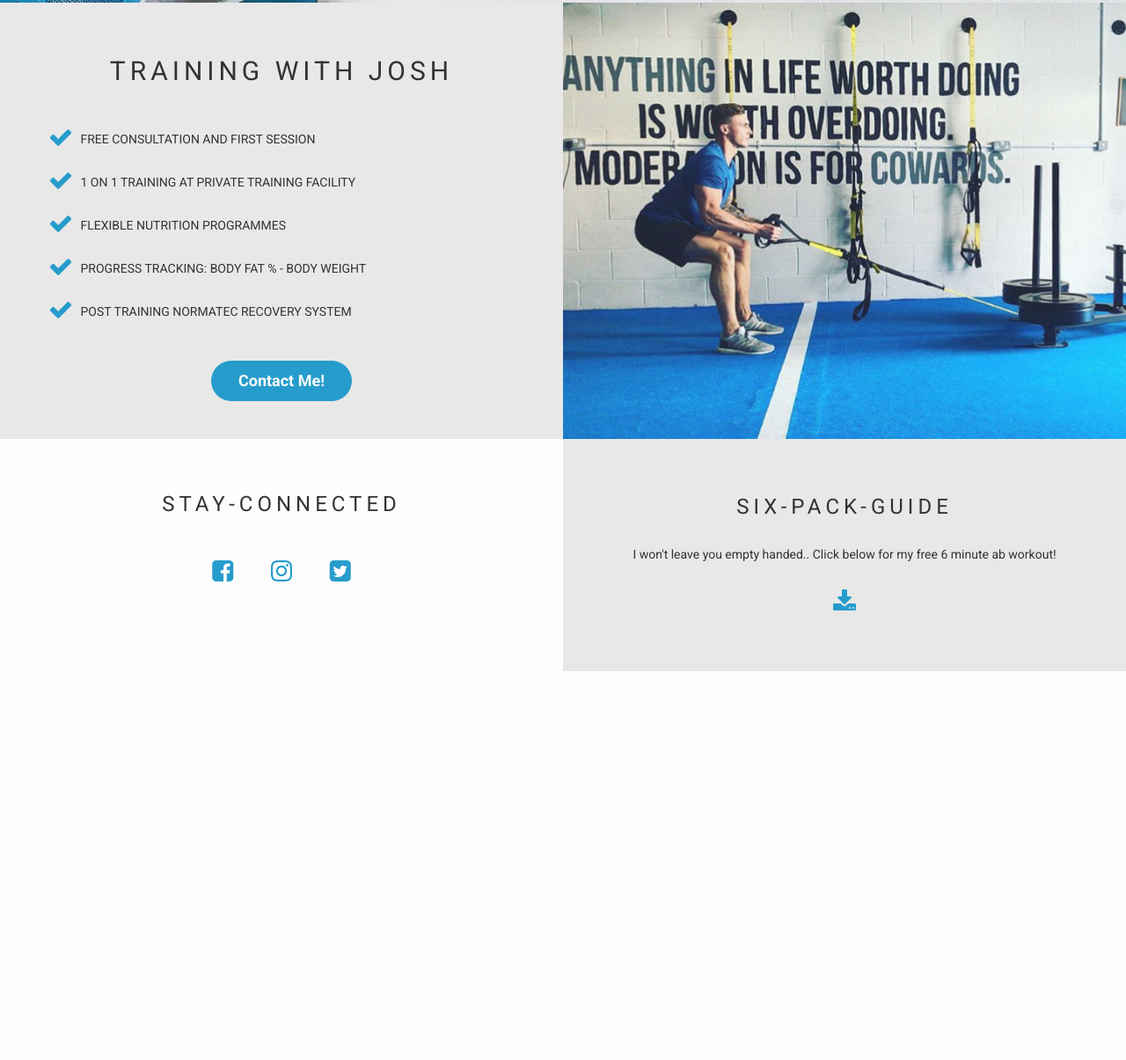
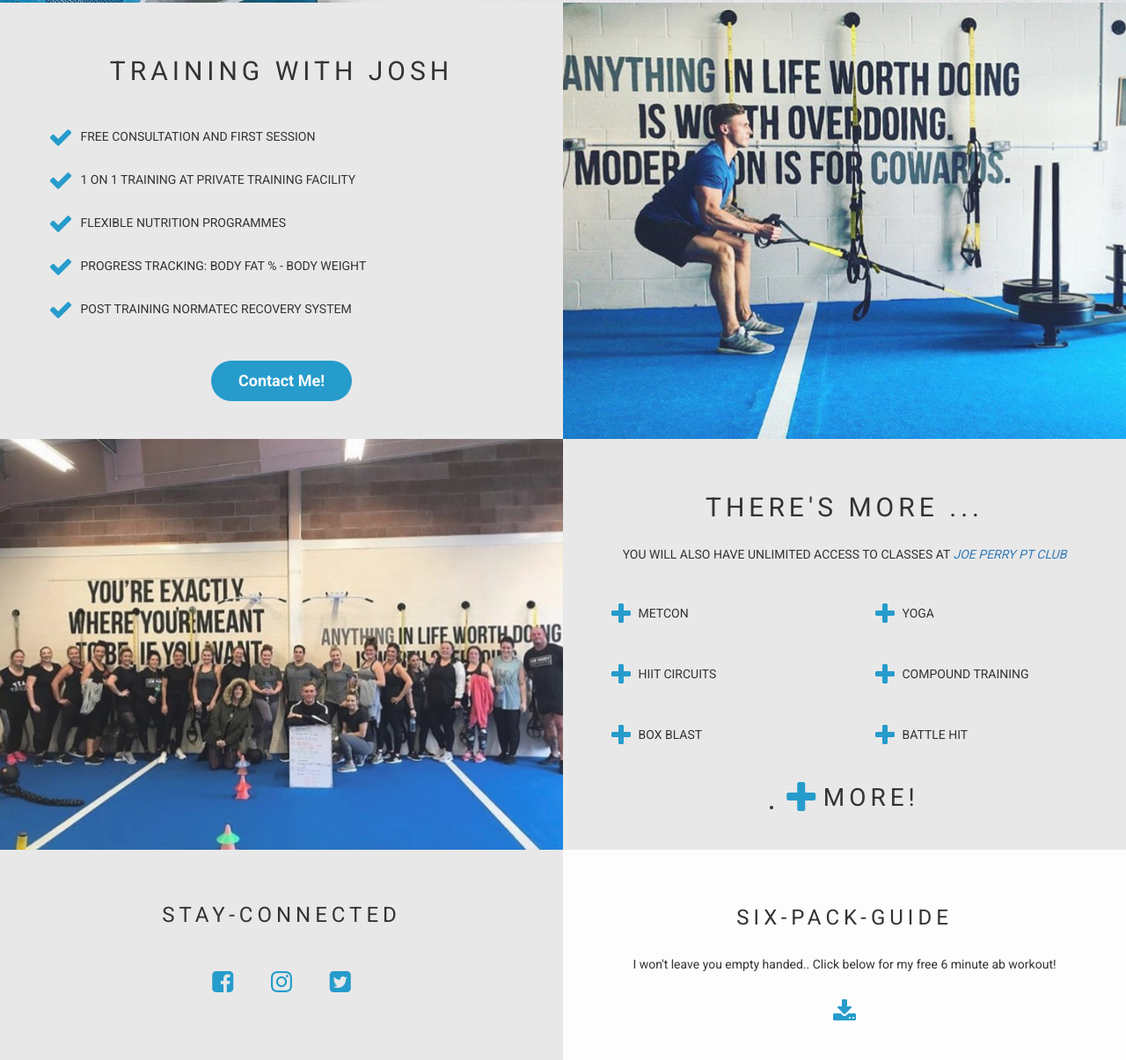
Before and after one commit to alexmortali/jj-fitness, a plain HTML site: page index.html in a window 1280 px wide. Shown: the part 2231-3436 px from the top of the page at 88% size. Before the commit the page ends 2994 px from the top, so only its background shows below. Drawn offline with nearby package versions, Linux system fonts and the light colour scheme.

Commit message:
extended training section with classes

```diff
--- a/assets/css/style.css
+++ b/assets/css/style.css
@@ -190,7 +190,7 @@ h2 {
 }
 
 .training-row {
-    padding-bottom: 28px;
+    /*padding-bottom: 28px;*/
 }
 
 .training-row h2 {
@@ -207,8 +207,7 @@ h2 {
 .list-section h4 {
     display: inline;
     font-size: 1em;
-    position: relative;
-    bottom: 3px;
+    vertical-align: super;
     font-weight: 400;
 }
 
@@ -216,6 +215,40 @@ h2 {
     font-size: 2em;
     color: #269ccc;
     margin-right: 5px;
+}
+
+.training-bottom-element {
+    padding-bottom: 30px;
+}
+
+.class-info {
+    font-weight: 400;
+    text-transform: uppercase;
+    margin-top: 30px;
+    margin-bottom: -10px;
+}
+
+#class-link {
+    font-style: italic;
+}
+
+.class-row {
+    padding-top: 10px;
+    padding-bottom: 10px;
+}
+
+#more-icon {
+    color: #269ccc;
+    font-size: 3em;
+    margin-right: 5px;
+}
+
+#more-text {
+    font-size: 2em;
+    display: inline;
+    vertical-align: super;
+    font-weight: 400;
+    letter-spacing: 5px;
 }
 
 .image-section {
@@ -364,6 +397,15 @@ h2 {
     .list-section {
         margin-left: 0;
     }
+
+    .stay-connected {
+        background-color: rgba(211, 211, 211, 0.5);
+    }
+
+    .download-guide {
+        background-color: #fdfdfd;
+        padding-bottom: 0;
+    }
 }
 
 @media (min-width: 1025px) {
--- a/index.html
+++ b/index.html
@@ -27,7 +27,8 @@
                 <li><a href="#nav-client">Clients</a></li>
                 <li><a href="#nav-training">Training</a></li>
                 <li><button class="btn nav-contact-button" data-toggle='modal' data-target='#contactModal'>Contact</button></li>
-                <li><a href="assets/six-pack-guide/6-pack-guide.pdf" target="_blank">6 Pack Guide</a></span></li>
+                <li><a href="assets/six-pack-guide/6-pack-guide.pdf" target="_blank">6 Pack Guide</a></span>
+                </li>
             </ul>
         </div>
     </nav>
@@ -104,19 +105,19 @@
                     <h4>Free consultation and first session</h4>
                 </li>
                 <li><i class="fa fa-check list-icon"></i>
-                    <h4>1 on 1 training at private training facility</h4>
+                    <h4>1 on 1 training at private <span class="hidden-xs">training</span> facility</h4>
                 </li>
                 <li><i class="fa fa-check list-icon"></i>
                     <h4>Flexible nutrition programmes</h4>
                 </li>
                 <li><i class="fa fa-check list-icon"></i>
-                    <h4>Progress tracking: Body fat % - Body weight</h4>
+                    <h4>Progress tracking: Body fat %<span class="hidden-xs"> - Body weight</span></h4>
                 </li>
                 <li><i class="fa fa-check list-icon"></i>
-                    <h4>Post training Normatec recovery system</h4>
+                    <h4><span class="hidden-xs">Post training </span>Normatec recovery system</h4>
                 </li>
             </ul>
-            <div class="training-button text-center">
+            <div class="training-button text-center training-bottom-element">
                 <p><button class="btn btn-lg btn--contact" data-toggle='modal' data-target='#contactModal'>Contact Me!</button></p>
             </div>
         </div>
@@ -125,6 +126,56 @@
         </div>
     </section>
     <!-- /.Training -->
+
+    <!-- Classes -->
+    <section class="training-container container-fluid">
+        <div class="hidden-xs hidden-sm col-md-6 image-section">
+            <img src="assets/images/class-pic.jpg">
+        </div>
+        <div class="col-xs-12 col-md-6 training-row">
+            <h2 class="text-center">There's More ...</h2>
+            <h5 class="text-center class-info">You will also have unlimited access to classes at <a href="https://www.facebook.com/profile.php?id=100004264068679" target="_blank" id="class-link">Joe Perry PT Club</a></h5>
+            <ul class="list-section">
+                <div class="row class-row">
+                    <li class="col-xs-6">
+                        <i class="fa fa-plus list-icon"></i>
+                        <h4>Metcon</h4>
+                    </li>
+                    <li class="col-xs-6">
+                        <i class="fa fa-plus list-icon"></i>
+                        <h4>Yoga</h4>
+                    </li>
+                </div>
+                <div class="row class-row">
+                    <li class="col-xs-6">
+                        <i class="fa fa-plus list-icon"></i>
+                        <h4>HIIT Circuits</h4>
+                    </li>
+                    <li class="col-xs-6">
+                        <i class="fa fa-plus list-icon"></i>
+                        <h4>Compound <span class="hidden-xs">Training</span></h4>
+                    </li>
+                </div>
+                <div class="row class-row">
+                    <li class="col-xs-6">
+                        <i class="fa fa-plus list-icon"></i>
+                        <h4>Box Blast</h4>
+                    </li>
+                    <li class="col-xs-6">
+                        <i class="fa fa-plus list-icon"></i>
+                        <h4>Battle Hit</h4>
+                    </li>
+                </div>
+            </ul>
+            <div class="row text-center training-bottom-element">
+                <li class="col-xs-12">
+                    <i class="fa fa-plus" id="more-icon"></i>
+                    <h4 id="more-text">MORE!</h4>
+                </li>
+            </div>
+        </div>
+    </section>
+    <!-- /.Classes -->
 
     <!-- Footer -->
     <footer class="container-fluid footer-container">
```
